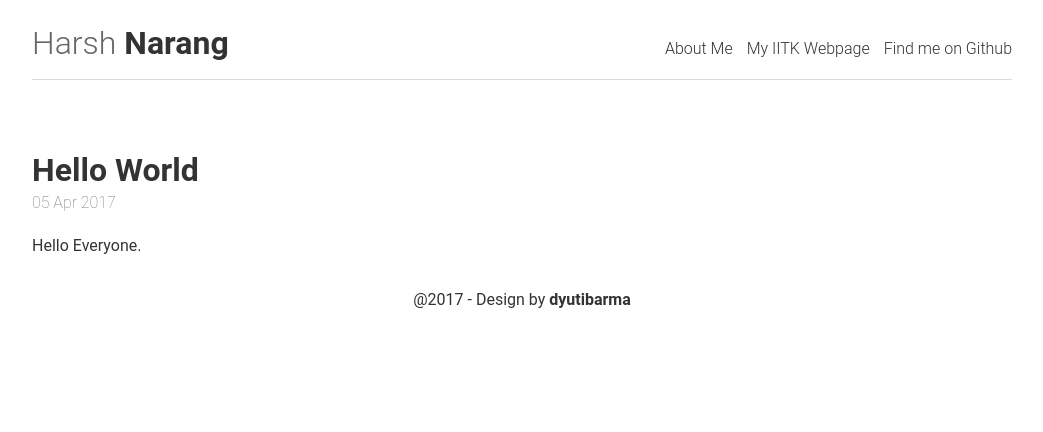
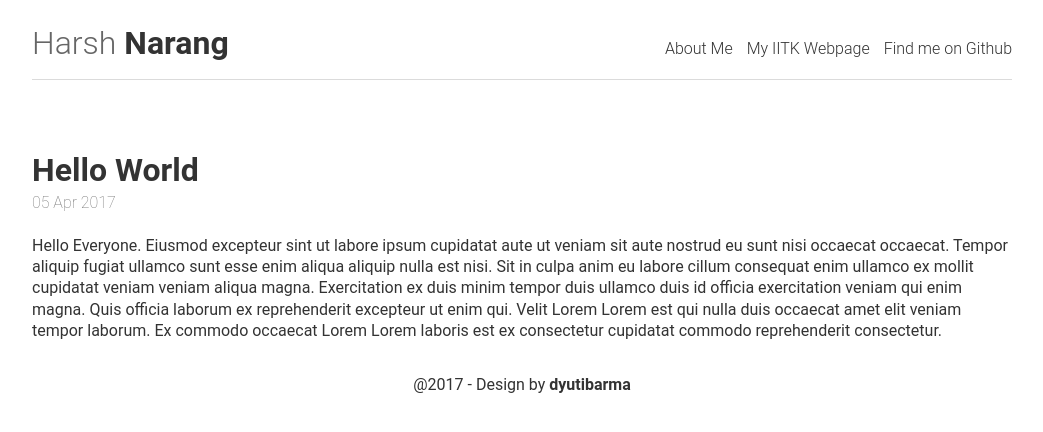
Before and after one commit to harshnarang8/harshnarang8.github.io, a Jekyll site: the page built from _posts/2017-04-05-hello-world.md, in a window 1280 px wide. Shown: the top 432 px of the page, without its empty margins (118-1161 px from the left). Built offline with Jekyll 4.4.1, drawn with Linux system fonts in a browser that asks for light colours.

Commit message:
add lorem ipsum to hello world post

```diff
--- a/_posts/2017-04-05-hello-world.md
+++ b/_posts/2017-04-05-hello-world.md
@@ -4,3 +4,4 @@ description: This is my first blog post. A trial one
 ---
 
 Hello Everyone.
+Eiusmod excepteur sint ut labore ipsum cupidatat aute ut veniam sit aute nostrud eu sunt nisi occaecat occaecat. Tempor aliquip fugiat ullamco sunt esse enim aliqua aliquip nulla est nisi. Sit in culpa anim eu labore cillum consequat enim ullamco ex mollit cupidatat veniam veniam aliqua magna. Exercitation ex duis minim tempor duis ullamco duis id officia exercitation veniam qui enim magna. Quis officia laborum ex reprehenderit excepteur ut enim qui. Velit Lorem Lorem est qui nulla duis occaecat amet elit veniam tempor laborum. Ex commodo occaecat Lorem Lorem laboris est ex consectetur cupidatat commodo reprehenderit consectetur.
```
